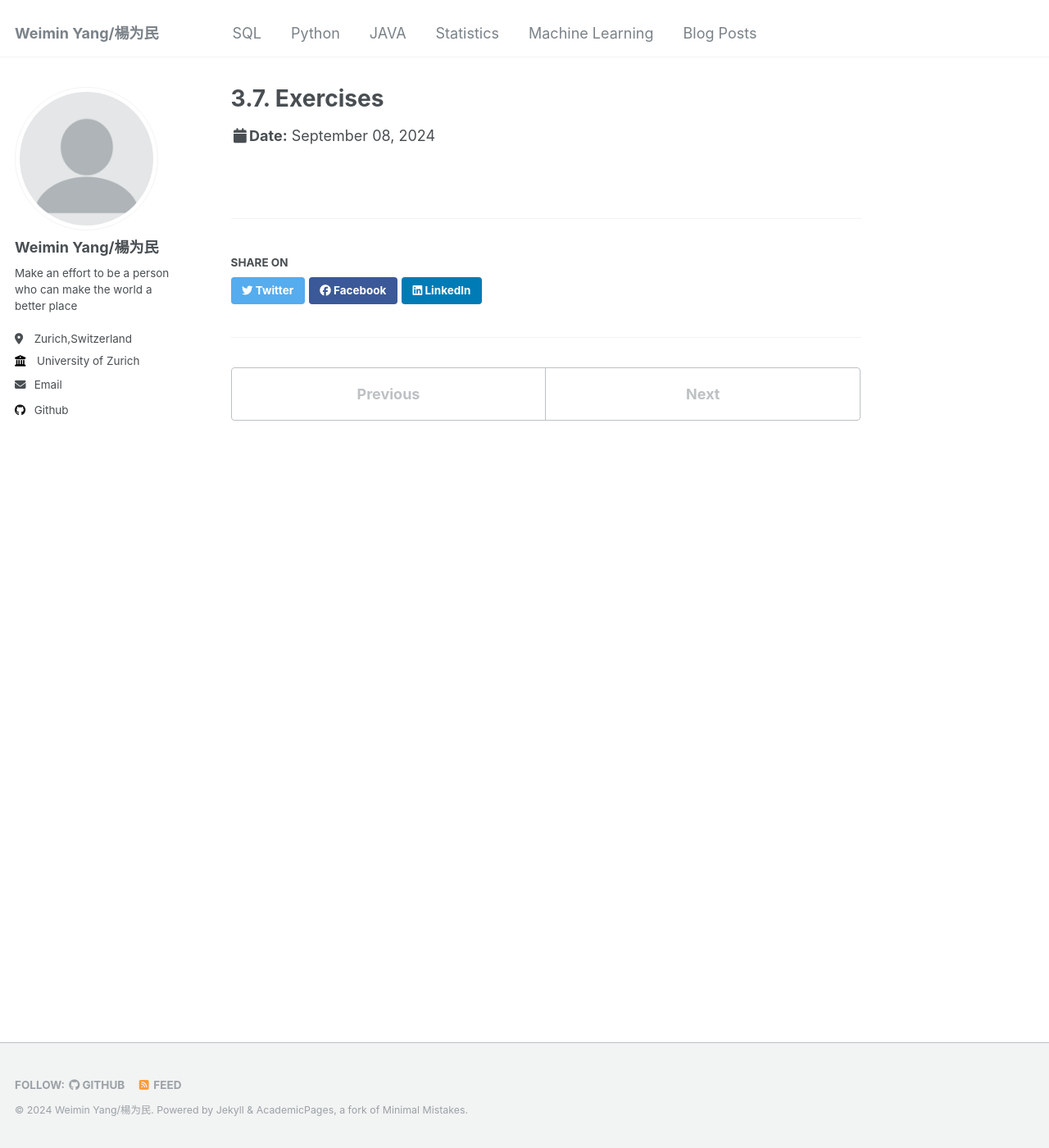
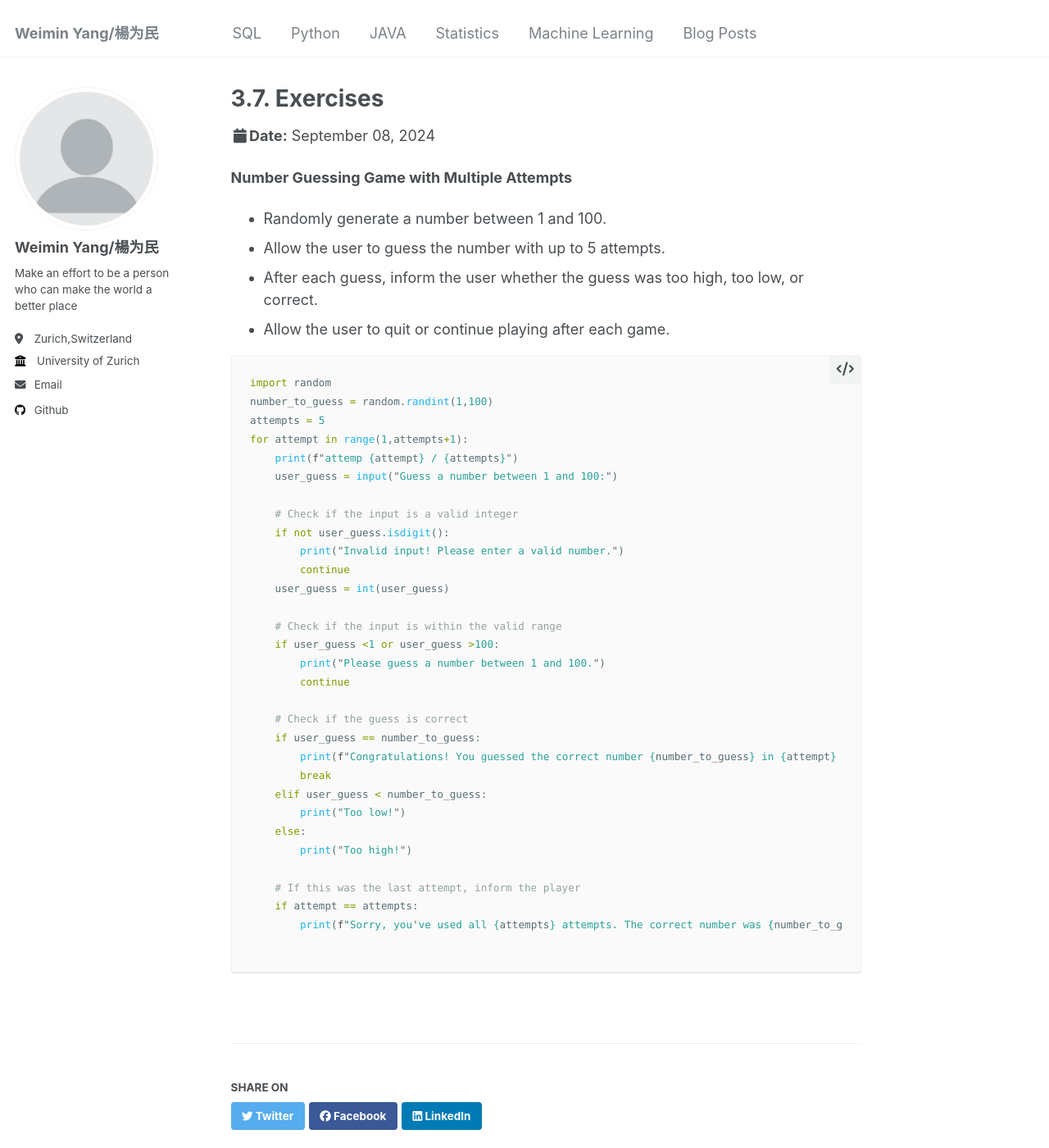
Before and after one commit to weimin3/weimin3.github-io, a Jekyll site: the page built from _Python/3_7.md, in a window 1280 px wide and 1400 px high. Shown: the whole window at 82% size. Built offline with Jekyll 4.4.1, drawn with Linux system fonts in a browser that asks for light colours.

Commit message:
Update 3_7.md

````diff
--- a/_Python/3_7.md
+++ b/_Python/3_7.md
@@ -4,3 +4,43 @@ collection: Python
 permalink: /Python/loops-examples/
 date: 2024-09-08
 ---
+**Number Guessing Game with Multiple Attempts**
+
+- Randomly generate a number between 1 and 100.
+- Allow the user to guess the number with up to 5 attempts.
+- After each guess, inform the user whether the guess was too high, too low, or correct.
+- Allow the user to quit or continue playing after each game.
+
+```python
+import random
+number_to_guess = random.randint(1,100)
+attempts = 5
+for attempt in range(1,attempts+1):
+    print(f"attemp {attempt} / {attempts}")
+    user_guess = input("Guess a number between 1 and 100:")
+
+    # Check if the input is a valid integer
+    if not user_guess.isdigit():
+        print("Invalid input! Please enter a valid number.")
+        continue
+    user_guess = int(user_guess)
+
+    # Check if the input is within the valid range
+    if user_guess <1 or user_guess >100:
+        print("Please guess a number between 1 and 100.")
+        continue
+
+    # Check if the guess is correct
+    if user_guess == number_to_guess:
+        print(f"Congratulations! You guessed the correct number {number_to_guess} in {attempt} attempts.")
+        break
+    elif user_guess < number_to_guess:
+        print("Too low!")
+    else:
+        print("Too high!")
+
+    # If this was the last attempt, inform the player
+    if attempt == attempts:
+        print(f"Sorry, you've used all {attempts} attempts. The correct number was {number_to_guess}.")
+
+```
````
